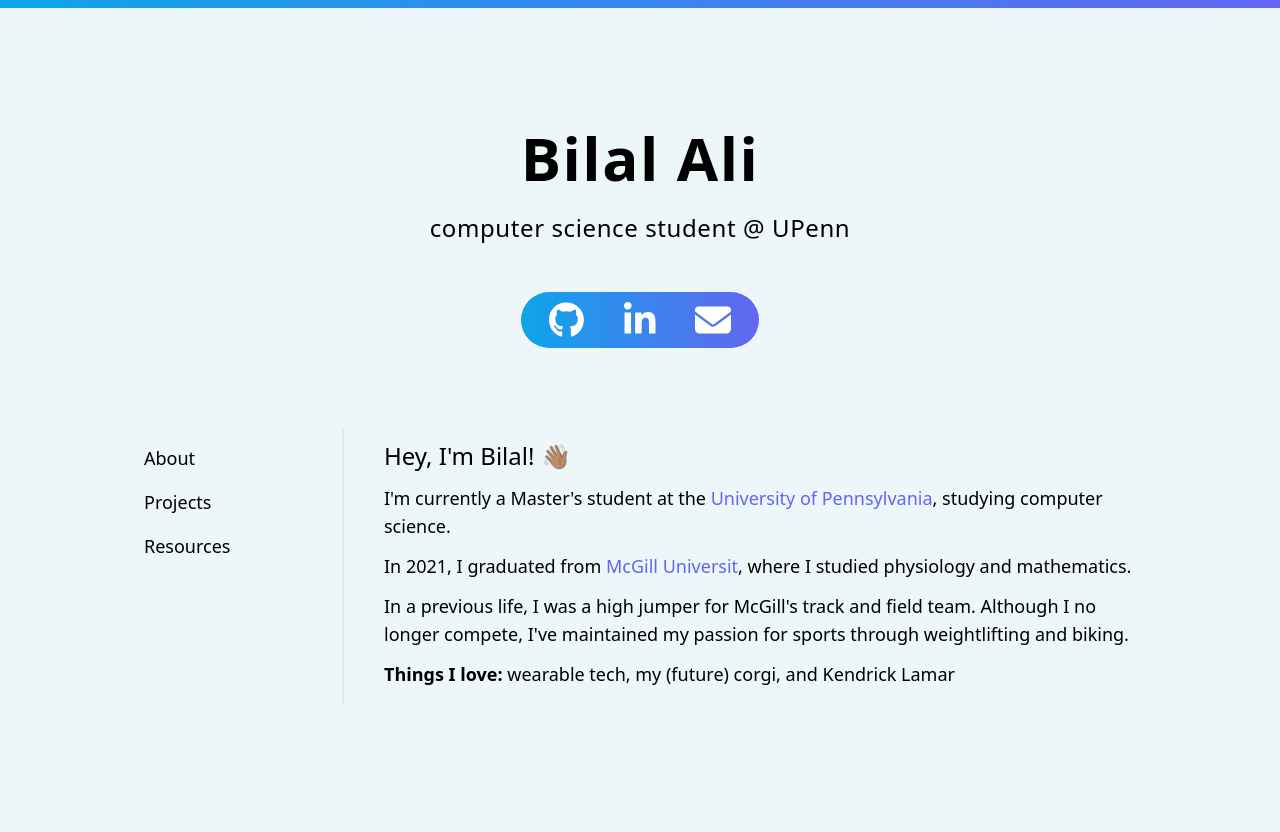
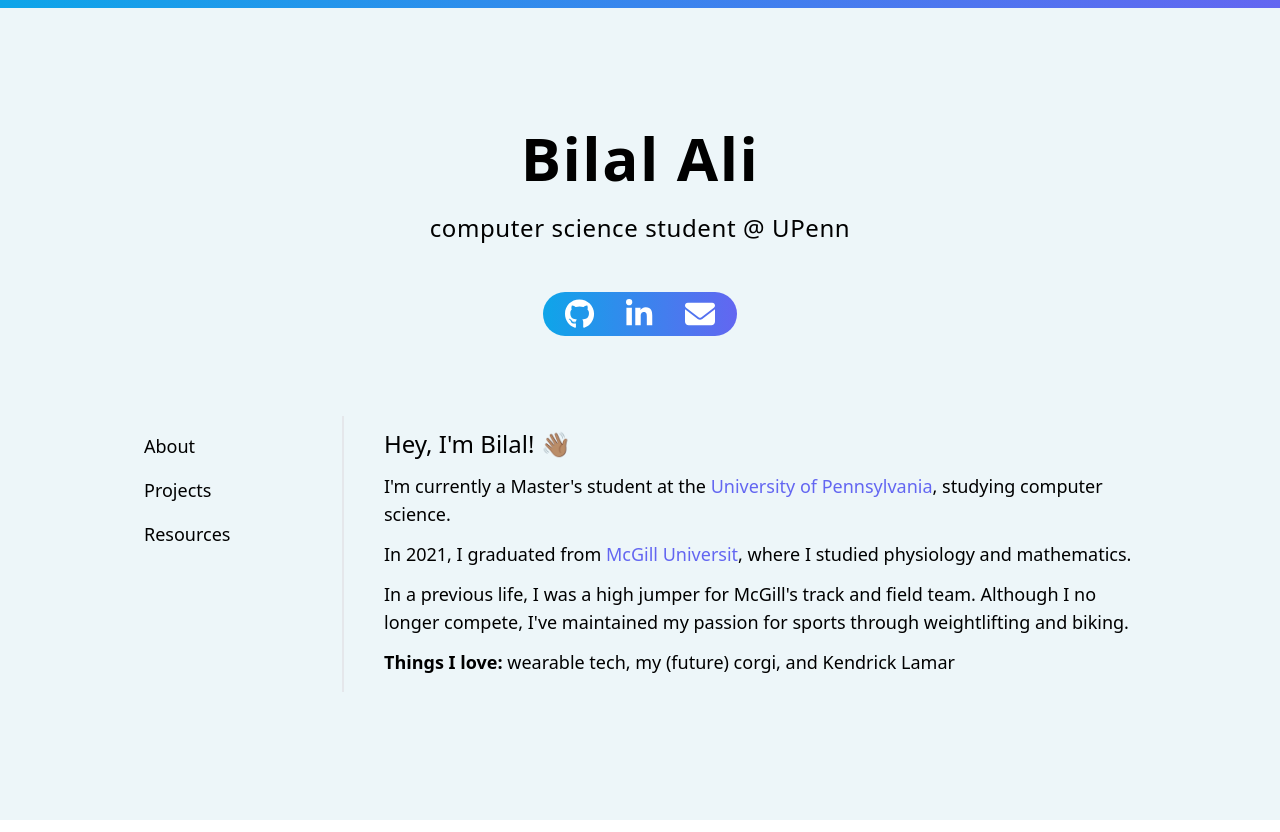
Before and after one commit to bilala45/personal-website, a JavaScript app: page / in a window 1280 px wide. Built offline with nearby package versions, Linux system fonts and the light colour scheme.

Commit message:
Update individual links in Contact component

```diff
--- a/src/components/Contact.js
+++ b/src/components/Contact.js
@@ -1,18 +1,18 @@
-import Link from "./Link";
+import ContactLink from "./ContactLink";
 import { faGithub, faLinkedinIn } from "@fortawesome/free-brands-svg-icons";
 import { faEnvelope } from "@fortawesome/free-solid-svg-icons";
 
 const Contact = () => {
   const github = "https://github.com/bilala45";
   const linkedin = "https://www.linkedin.com/in/bilal-ali1/";
-  const email = "mailto: bilalal495@outlook.com";
+  const email = "mailto: bilalali@seas.upenn.edu";
 
   return (
     // add padding above and below links and center
-    <div className="my-12 py-2 px-2 rounded-full max-w-fit bg-gradient-to-r from-sky-500 to-indigo-500">
-      <Link icon={faGithub} link={github} />
-      <Link icon={faLinkedinIn} link={linkedin} />
-      <Link icon={faEnvelope} link={email} />
+    <div className="my-12 py-1 px-1.5 rounded-full max-w-fit bg-gradient-to-r from-sky-500 to-indigo-500">
+      <ContactLink icon={faGithub} link={github} />
+      <ContactLink icon={faLinkedinIn} link={linkedin} />
+      <ContactLink icon={faEnvelope} link={email} />
     </div>
   );
 };
--- a/src/components/Link.js
+++ /dev/null
@@ -1,15 +0,0 @@
-import { FontAwesomeIcon } from "@fortawesome/react-fontawesome";
-
-// accepts icon name as prop
-const Link = ({ icon, link }) => {
-  // add breakpoint to remove white highlight for mobile
-  return (
-    <span className="text-4xl px-5 text-white rounded-full hover:text-black hover:bg-white">
-      <a href={link}>
-        <FontAwesomeIcon icon={icon} />
-      </a>
-    </span>
-  );
-};
-
-export default Link;
```
